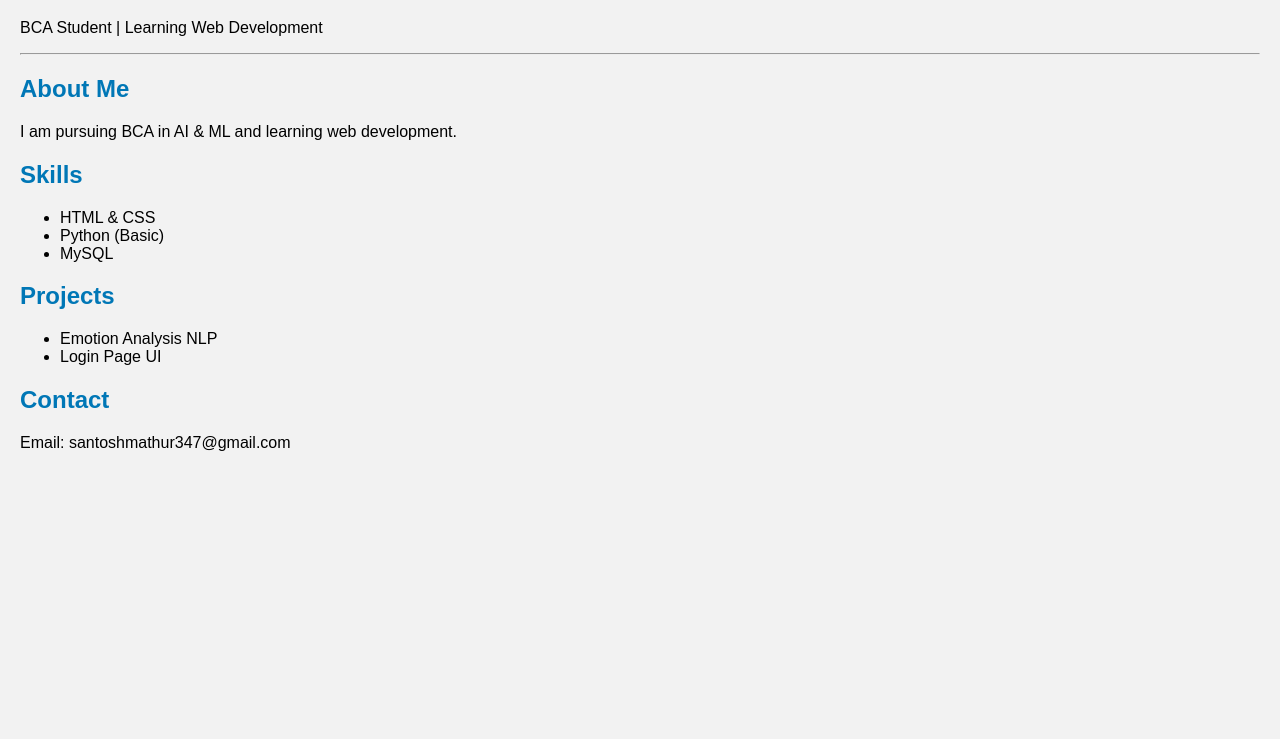
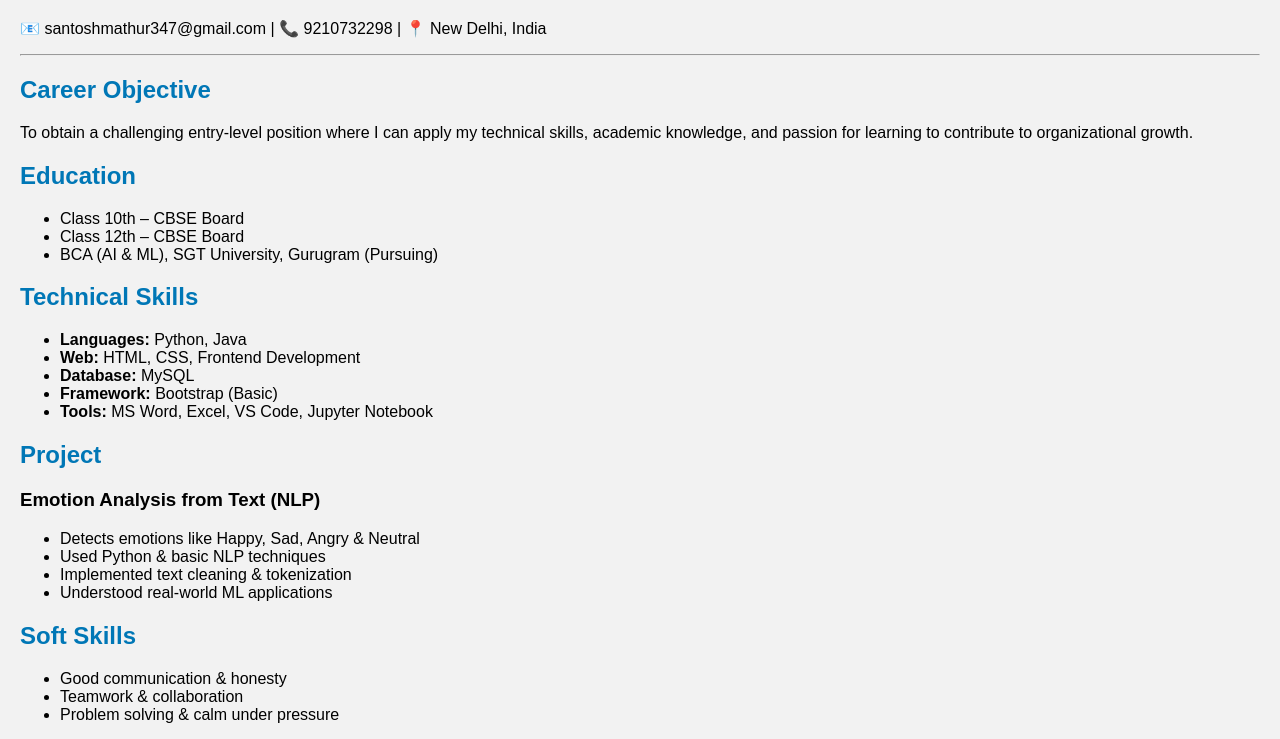
Before and after one commit to Neil9210/my-portfolio-website, a plain HTML site: page index.html in a window 1280 px wide. Shown: the part 61-800 px from the top of the page. Drawn offline with Linux system fonts and the light colour scheme.

Commit message:
Enhance index.html with personal and career information
Added personal details, career objective, and skills sections.

```diff
--- a/index.html
+++ b/index.html
@@ -6,29 +6,66 @@
 </head>
 <body>
 
+<div class="container">
+
 <h1>Nitin Mathur</h1>
-<p>BCA Student | Learning Web Development</p>
+<p class="contact">
+    📧 santoshmathur347@gmail.com |
+    📞 9210732298 |
+    📍 New Delhi, India
+</p>
 
 <hr>
 
-<h2>About Me</h2>
-<p>I am pursuing BCA in AI & ML and learning web development.</p>
+<h2>Career Objective</h2>
+<p>
+To obtain a challenging entry-level position where I can apply my technical skills,
+academic knowledge, and passion for learning to contribute to organizational growth.
+</p>
 
-<h2>Skills</h2>
+<h2>Education</h2>
 <ul>
-    <li>HTML & CSS</li>
-    <li>Python (Basic)</li>
-    <li>MySQL</li>
+<li>Class 10th – CBSE Board</li>
+<li>Class 12th – CBSE Board</li>
+<li>BCA (AI & ML), SGT University, Gurugram (Pursuing)</li>
 </ul>
 
-<h2>Projects</h2>
+<h2>Technical Skills</h2>
 <ul>
-    <li>Emotion Analysis NLP</li>
-    <li>Login Page UI</li>
+<li><b>Languages:</b> Python, Java</li>
+<li><b>Web:</b> HTML, CSS, Frontend Development</li>
+<li><b>Database:</b> MySQL</li>
+<li><b>Framework:</b> Bootstrap (Basic)</li>
+<li><b>Tools:</b> MS Word, Excel, VS Code, Jupyter Notebook</li>
 </ul>
 
-<h2>Contact</h2>
-<p>Email: santoshmathur347@gmail.com</p>
+<h2>Project</h2>
+<h3>Emotion Analysis from Text (NLP)</h3>
+<ul>
+<li>Detects emotions like Happy, Sad, Angry & Neutral</li>
+<li>Used Python & basic NLP techniques</li>
+<li>Implemented text cleaning & tokenization</li>
+<li>Understood real-world ML applications</li>
+</ul>
+
+<h2>Soft Skills</h2>
+<ul>
+<li>Good communication & honesty</li>
+<li>Teamwork & collaboration</li>
+<li>Problem solving & calm under pressure</li>
+</ul>
+
+<h2>Languages</h2>
+<p>Hindi, English</p>
+
+<h2>Personal Details</h2>
+<p>
+Date of Birth: 04 March 2002<br>
+Nationality: Indian<br>
+Marital Status: Unmarried
+</p>
+
+</div>
 
 </body>
 </html>
```
